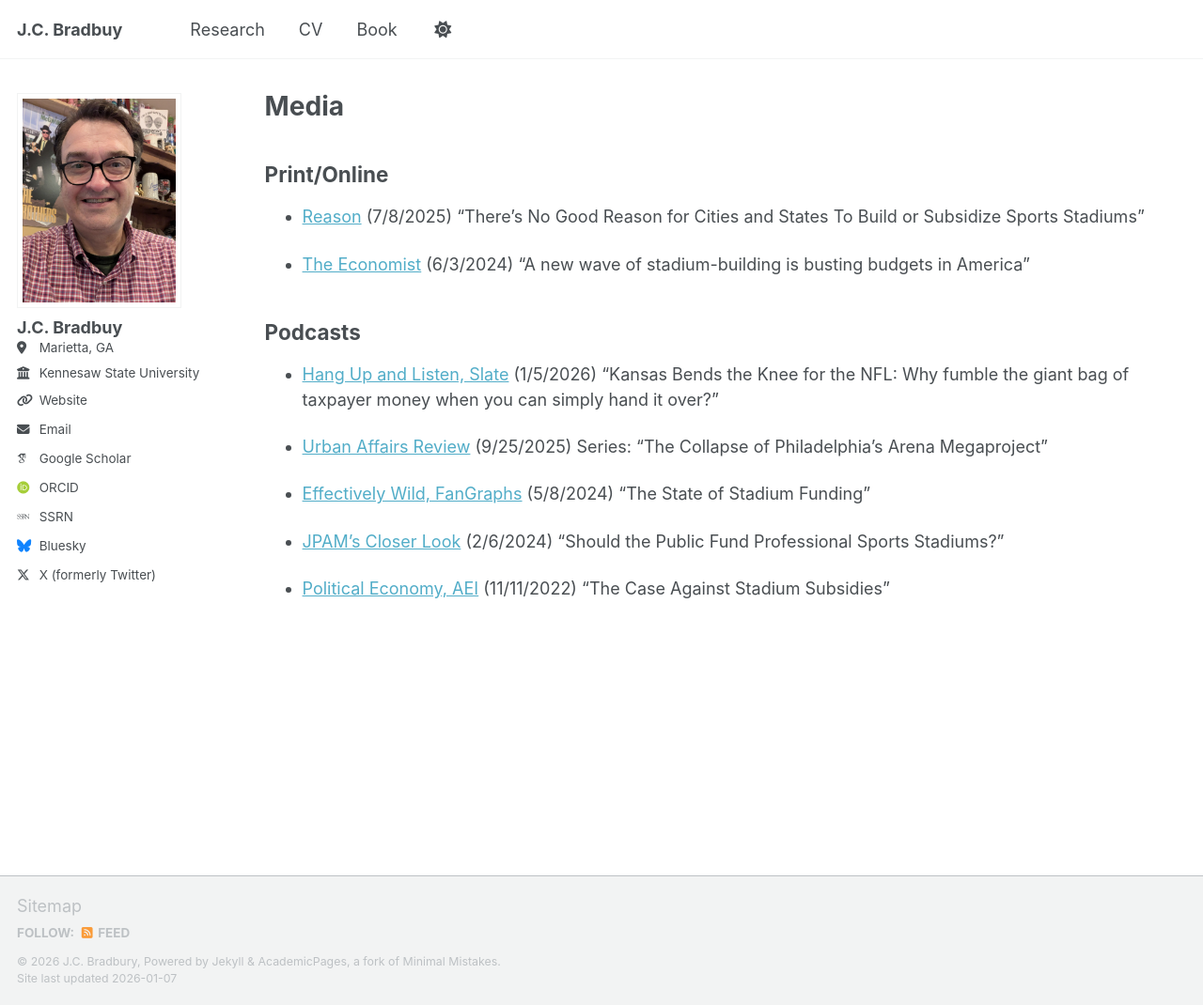
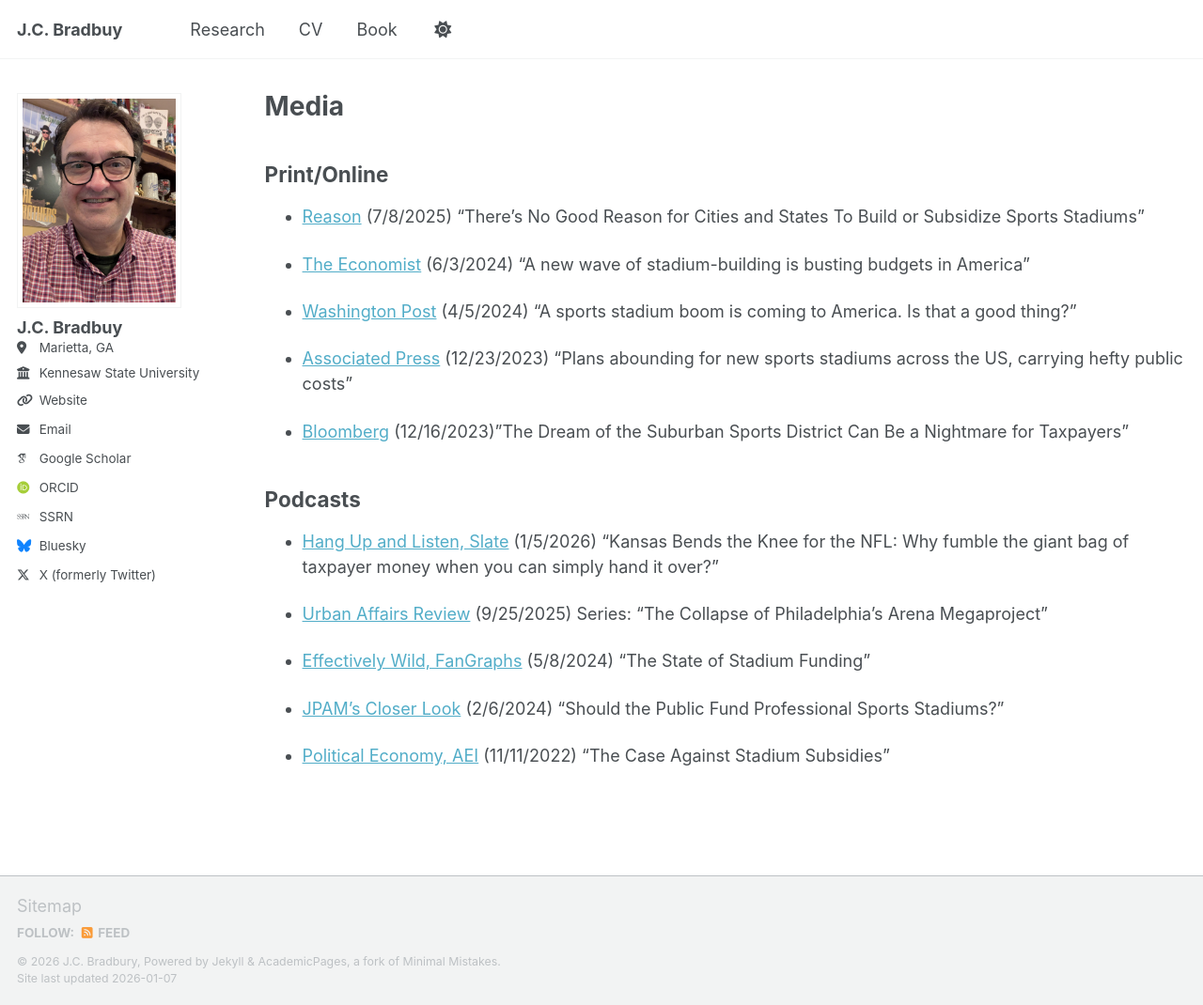
Before and after one commit to jcbradbury/jcbradbury.github.io, a Jekyll site: the page built from _pages/media.md, in a window 1280 px wide and 1070 px high. Shown: the whole window at 94% size. Built offline with Jekyll 4.4.1, drawn with Linux system fonts in a browser that asks for light colours; some web fonts are replaced; a script bundle is joined from its source files by our own code; library files that are not in the unit come from our copies.

Commit message:
Update media.md

```diff
--- a/_pages/media.md
+++ b/_pages/media.md
@@ -11,6 +11,12 @@ published: true
 
 - [The Economist](https://www.economist.com/united-states/2024/06/03/a-new-wave-of-stadium-building-is-busting-budgets-in-america) (6/3/2024) "A new wave of stadium-building is busting budgets in America"
 
+- [Washington Post](https://www.washingtonpost.com/business/2024/04/05/sports-stadium-boom-is-coming-america-is-that-good-thing/) (4/5/2024) "A sports stadium boom is coming to America. Is that a good thing?"
+
+- [Associated Press](https://apnews.com/article/sports-stadiums-public-funding-nfl-mlb-a81d825286530bb95f227efc99f2e9d30bb95f227efc99f2e9d3) (12/23/2023) "Plans abounding for new sports stadiums across the US, carrying hefty public costs"
+
+- [Bloomberg](https://www.bloomberg.com/news/articles/2023-12-16/downtown-dc-faces-a-new-dilemma-in-potential-sports-team-exodus) (12/16/2023)"The Dream of the Suburban Sports District Can Be a Nightmare for Taxpayers"
+
 ## Podcasts
 - [Hang Up and Listen, Slate](https://slate.com/podcasts/hang-up-and-listen/2026/01/the-economics-of-the-chiefs-move-from-missouri-to-kansas) (1/5/2026) "Kansas Bends the Knee for the NFL: Why fumble the giant bag of taxpayer money when you can simply hand it over?"
 
```
